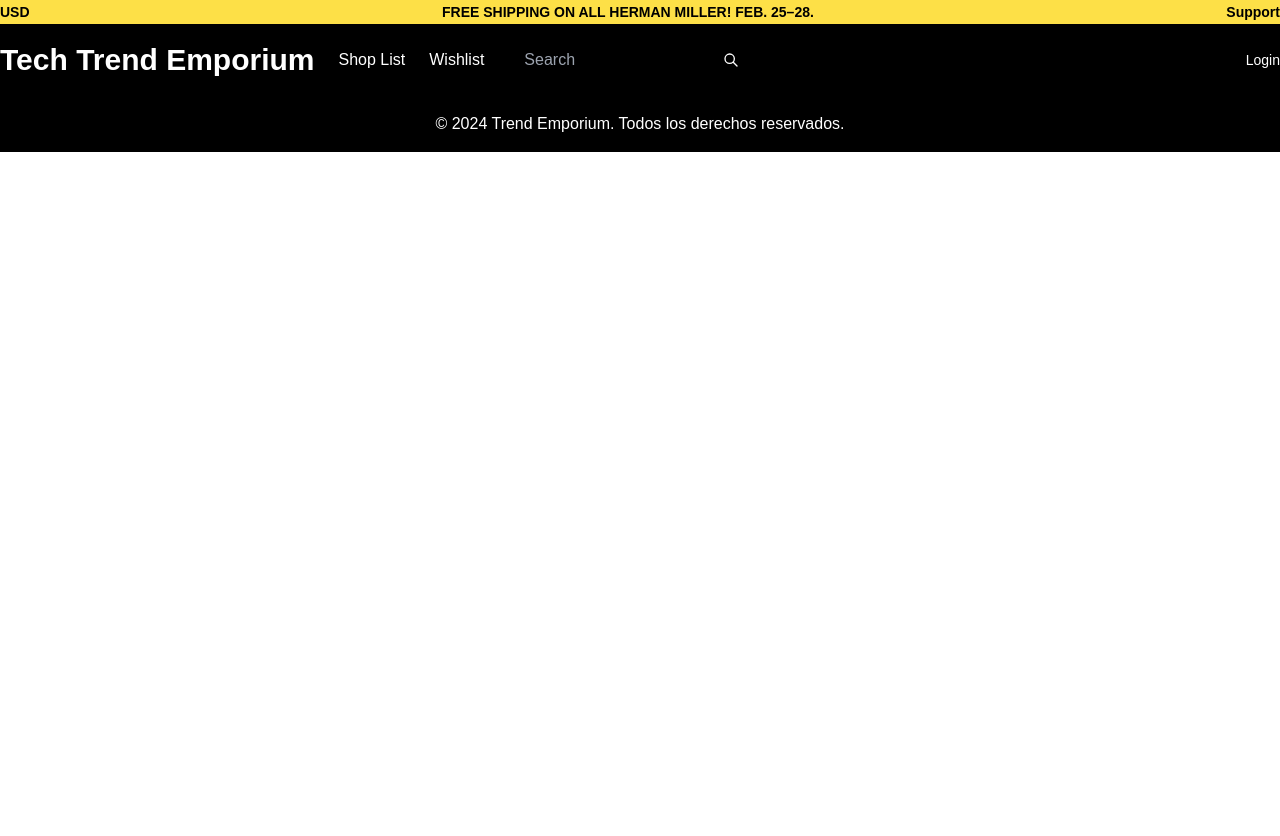
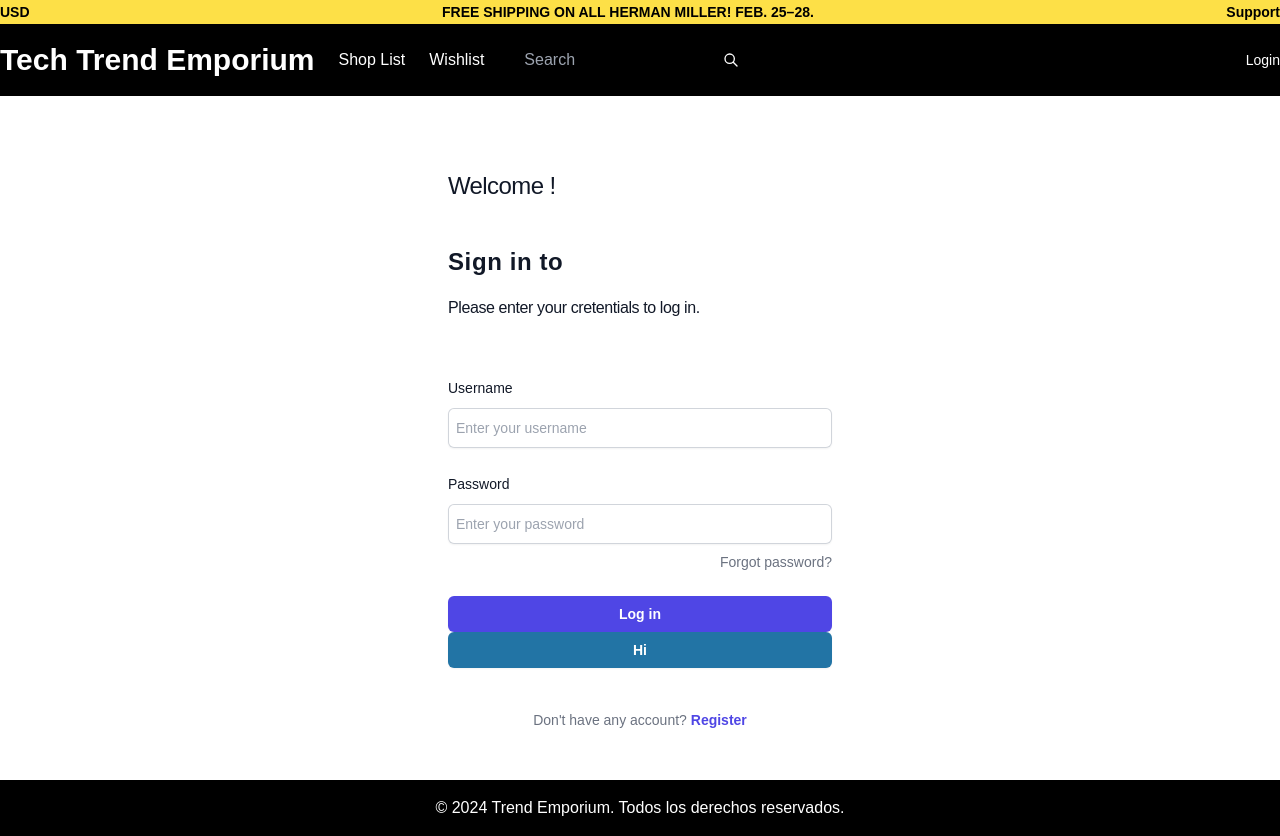
Before and after one commit to Medeteam/front-tech-trend-emporium, an Angular app: page /login in a window 1280 px wide. Before the commit this address led to /. Before the commit the page ends 800 px from the top, so only its background shows below. Built offline with nearby package versions, Linux system fonts and the light colour scheme.

Commit message:
Added tailwind styles and created components

```diff
--- a/src/app/app.routes.ts
+++ b/src/app/app.routes.ts
@@ -1,5 +1,13 @@
 import { Routes } from '@angular/router';
+import { LoginPageComponent } from './login-page/login-page.component';
 
 export const routes: Routes = [
     // { path: '/home', component: AppComponent},
+    {
+        path: 'login',
+        component: LoginPageComponent,
+        title: 'Log in',
+    }
 ];
+
+// export default routes;
--- /dev/null
+++ b/src/app/components/shared/button/button.component.html
@@ -0,0 +1,3 @@
+<button class="flex w-full justify-center rounded-md bg-uclaBlue px-3 py-1.5 text-sm font-semibold leading-6 text-white shadow-sm hover:bg-gray-900 focus-visible:outline focus-visible:outline-2 focus-visible:outline-offset-2 focus-visible:outline-gray-800">
+  {{ text }}
+</button>
--- /dev/null
+++ b/src/app/login-page/login-page.component.html
@@ -0,0 +1,43 @@
+<section>
+  <div class="flex min-h-full flex-col justify-center px-6 py-12 lg:px-8">
+    <div class="sm:mx-auto sm:w-full sm:max-w-sm">
+      <h2 class="mt-6 text-2xl leading-9 tracking-tight text-gray-900">Welcome !</h2>
+      <h2 class="mt-10 text-2xl font-bold leading-9 tracking-wide text-gray-900">Sign in to</h2>
+      <h2 class="tracking-tight text-gray-900">Please enter your cretentials to log in.</h2>
+    </div>
+
+    <div class="mt-10 sm:mx-auto sm:w-full sm:max-w-sm">
+      <form class="space-y-6" action="#" method="POST">
+        <div>
+          <label for="username" class="block text-sm font-medium leading-6 text-gray-900">Username</label>
+          <div class="mt-2">
+            <input id="username" name="username" type="text" autocomplete="nickname" placeholder="Enter your username" required
+              class="block w-full rounded-md border-0 p-2 text-gray-900 shadow-sm ring-1 ring-inset ring-gray-300 placeholder:text-gray-400 focus:ring-2 focus:ring-inset focus:ring-indigo-600 sm:text-sm sm:leading-6">
+          </div>
+        </div>
+
+        <div>
+          <label for="password" class="block text-sm font-medium leading-6 text-gray-900">Password</label>
+          <div class="mt-2">
+            <input id="password" name="password" type="password" autocomplete="current-password" placeholder="Enter your password" required
+            class="block w-full rounded-md border-0 p-2 text-gray-900 shadow-sm ring-1 ring-inset ring-gray-300 placeholder:text-gray-400 focus:ring-2 focus:ring-inset focus:ring-indigo-600 sm:text-sm sm:leading-6">
+          </div>
+          <div class="mt-2 text-sm text-end">
+            <a href="#" class="text-gray-500 hover:text-indigo-500">Forgot password?</a>
+          </div>
+        </div>
+
+        <div>
+          <button type="submit"
+            class="flex w-full justify-center rounded-md bg-indigo-600 px-3 py-1.5 text-sm font-semibold leading-6 text-white shadow-sm hover:bg-indigo-500 focus-visible:outline focus-visible:outline-2 focus-visible:outline-offset-2 focus-visible:outline-indigo-600">Log in</button>
+          <app-button text="Hi"/>
+        </div>
+      </form>
+
+      <p class="mt-10 text-center text-sm text-gray-500">
+        Don't have any account?
+        <a href="#" class="font-semibold leading-6 text-indigo-600 hover:text-indigo-500">Register</a>
+      </p>
+    </div>
+  </div>
+</section>
--- a/tailwind.config.js
+++ b/tailwind.config.js
@@ -5,7 +5,16 @@ module.exports = {
   ],
   theme: {
     extend: {
-
+      screens:{
+        mobile: '300px'
+      },
+      colors:{
+          antiWhite: '#F1F1F1',
+          timberWolf: '#D7CDCC',
+          emerald: '#6DD2A5',
+          uclaBlue: '#2274A5',
+          smokyBlack: '#14110F'
+        },
     },
   },
   plugins: [],
```
Also changed, not shown: src/app/components/shared/button/button.component.ts (added, +14 -0 lines), src/app/login-page/login-page.component.ts (added, +13 -0 lines), src/app/components/shared/button/button.component.css (added), src/app/login-page/login-page.component.css (added), 2 other files (tests, documents, lock files or other folders).
